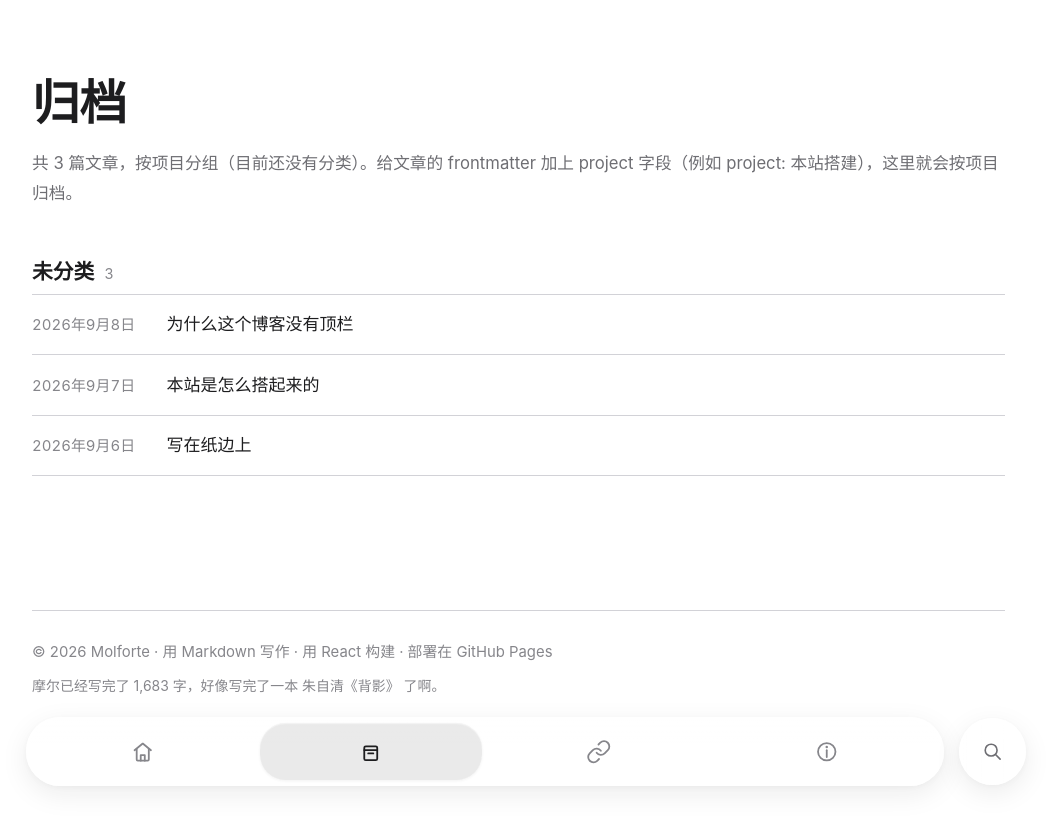
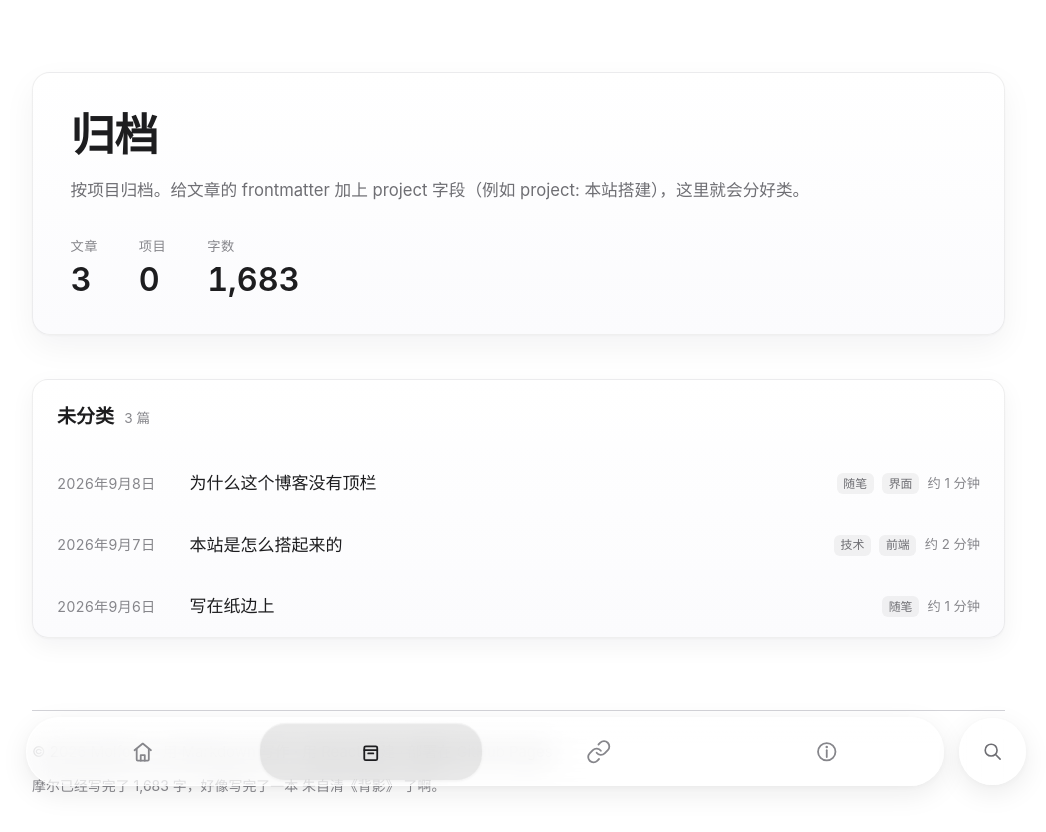
Before and after one commit to Molforte/Molforte.pages, a React (Vite) app: page /archive in a window 1280 px wide. Shown: the top 832 px of the page, without its empty margins (114-1160 px from the left). Before the commit the page ends 800 px from the top, so only its background shows below. Built offline with nearby package versions, Linux system fonts and the light colour scheme.

Commit message:
style: 归档卡内去除分隔灰线，改以行距+悬停区分

```diff
--- a/src/pages/Archive.jsx
+++ b/src/pages/Archive.jsx
@@ -1,6 +1,6 @@
 import { useEffect } from 'react'
 import { Link } from 'react-router-dom'
-import { posts, formatDate, groupByProject } from '../lib/content.js'
+import { posts, formatDate, groupByProject, readingMinutes } from '../lib/content.js'
 import { SITE } from '../site.js'
 
 export default function Archive() {
@@ -9,37 +9,71 @@ export default function Archive() {
   }, [])
 
   const groups = groupByProject()
-  const hasProjects = groups.some((g) => g.name !== '未分类')
+  const projectCount = groups.filter((g) => g.name !== '未分类').length
+  const totalChars = posts.reduce(
+    (sum, p) => sum + (p.content.match(/[\u4e00-\u9fff]/g) || []).length,
+    0,
+  )
 
   return (
     <div className="archive">
-      <h1 className="archive__title">归档</h1>
-      <p className="archive__note">
-        共 {posts.length} 篇文章，按项目分组{hasProjects ? '' : '（目前还没有分类）'}。
-        {!hasProjects &&
-          '给文章的 frontmatter 加上 project 字段（例如 project: 本站搭建），这里就会按项目归档。'}
-      </p>
+      {/* 巨大的卡片（页面感 hero） */}
+      <section className="archive-hero">
+        <h1 className="archive-hero__title">归档</h1>
+        <p className="archive-hero__desc">
+          {projectCount > 0
+            ? '按项目归档，项目内按时间倒序。'
+            : '按项目归档。给文章的 frontmatter 加上 project 字段（例如 project: 本站搭建），这里就会分好类。'}
+        </p>
+        <dl className="archive-hero__stats">
+          <div className="archive-stat">
+            <dt>文章</dt>
+            <dd>{posts.length}</dd>
+          </div>
+          <div className="archive-stat">
+            <dt>项目</dt>
+            <dd>{projectCount}</dd>
+          </div>
+          <div className="archive-stat">
+            <dt>字数</dt>
+            <dd>{totalChars.toLocaleString('zh-CN')}</dd>
+          </div>
+        </dl>
+      </section>
 
-      {posts.length === 0 && (
-        <p className="archive-empty">还没有文章。</p>
-      )}
+      {posts.length === 0 && <p className="archive-empty">还没有文章。</p>}
 
+      {/* 每个项目一张大卡片，标题与条目都包在里面 */}
       {groups.map((group) => (
-        <section className="project-group" key={group.name}>
-          <h2 className="project-group__name">
-            {group.name}
-            <span className="project-group__count">{group.items.length}</span>
-          </h2>
-          <ul className="archive-list">
+        <section className="archive-group-card" key={group.name}>
+          <header className="archive-group-card__head">
+            <h2 className="archive-group-card__name">{group.name}</h2>
+            <span className="archive-group-card__count">
+              {group.items.length} 篇
+            </span>
+          </header>
+          <ol className="archive-rows">
             {group.items.map((post) => (
-              <li className="archive-item" key={post.slug}>
-                <time dateTime={post.date}>
-                  {post.date ? formatDate(post.date) : ''}
-                </time>
-                <Link to={`/post/${post.slug}`}>{post.title}</Link>
+              <li className="archive-row" key={post.slug}>
+                <Link className="archive-row__link" to={`/post/${post.slug}`}>
+                  <time className="archive-row__date" dateTime={post.date}>
+                    {formatDate(post.date)}
+                  </time>
+                  <span className="archive-row__title">{post.title}</span>
+                  <span className="archive-row__meta">
+                    {post.tags.slice(0, 2).map((tag) => (
+                      <span className="archive-row__tag" key={tag}>
+                        {tag}
+                      </span>
+                    ))}
+                    <span className="archive-row__read">
+                      约 {readingMinutes(post.content)} 分钟
+                    </span>
+                  </span>
+                </Link>
               </li>
             ))}
-          </ul>
+          </ol>
         </section>
       ))}
     </div>
--- a/src/styles/global.css
+++ b/src/styles/global.css
@@ -903,80 +903,169 @@ a {
 }
 
 /* ============================================================
-   归档页（按项目分组）
+   归档页：顶部大卡片（hero） + 按项目分组的精致卡片列表
    ============================================================ */
 .archive {
   padding-top: clamp(2.4rem, 9vh, 5rem);
 }
 
-.archive__title {
+/* —— 巨大的卡片（页面感 hero） —— */
+.archive-hero {
+  background: linear-gradient(180deg, #ffffff 0%, #fbfbfd 100%);
+  border: 1px solid rgba(29, 29, 31, 0.07);
+  border-radius: 18px;
+  padding: 2rem 2.2rem 2.1rem;
+  margin-bottom: 2.6rem;
+  box-shadow:
+    0 1px 2px rgba(29, 29, 31, 0.03),
+    0 12px 32px rgba(29, 29, 31, 0.05),
+    inset 0 1px 0 rgba(255, 255, 255, 0.9);
+}
+
+.archive-hero__title {
   margin: 0;
-  font-size: clamp(1.9rem, 5vw, 2.8rem);
+  font-size: clamp(1.9rem, 5vw, 2.6rem);
   font-weight: 600;
   line-height: 1.3;
   letter-spacing: -0.01em;
 }
 
-.archive__note {
-  margin: 0.9rem 0 2.6rem;
+.archive-hero__desc {
+  margin: 0.7rem 0 0;
   color: var(--text-2);
   font-size: 0.98rem;
 }
 
-.project-group + .project-group {
-  margin-top: 3rem;
+.archive-hero__stats {
+  display: flex;
+  flex-wrap: wrap;
+  gap: 2.4rem;
+  margin: 1.7rem 0 0;
 }
 
-.project-group__name {
-  margin: 0 0 0.2rem;
-  font-size: 1.22rem;
+.archive-stat {
+  display: flex;
+  flex-direction: column;
+  gap: 0.2rem;
+}
+
+.archive-stat dt {
+  font-size: 0.78rem;
+  color: var(--text-3);
+  letter-spacing: 0.04em;
+}
+
+.archive-stat dd {
+  margin: 0;
+  font-size: 1.9rem;
+  font-weight: 600;
+  line-height: 1.1;
+  font-variant-numeric: tabular-nums;
+}
+
+/* —— 每个项目一张大卡片（含标题与条目） —— */
+.archive-group-card {
+  background: linear-gradient(180deg, #ffffff 0%, #fbfbfd 100%);
+  border: 1px solid rgba(29, 29, 31, 0.07);
+  border-radius: 16px;
+  overflow: hidden;
+  box-shadow:
+    0 1px 2px rgba(29, 29, 31, 0.03),
+    0 8px 24px rgba(29, 29, 31, 0.05),
+    inset 0 1px 0 rgba(255, 255, 255, 0.9);
+}
+
+.archive-group-card + .archive-group-card {
+  margin-top: 2rem;
+}
+
+.archive-group-card__head {
+  display: flex;
+  align-items: baseline;
+  gap: 0.6rem;
+  padding: 1.2rem 1.4rem 1.1rem;
+}
+
+.archive-group-card__name {
+  margin: 0;
+  font-size: 1.12rem;
   font-weight: 600;
 }
 
-.project-group__count {
-  font-size: 0.85rem;
+.archive-group-card__count {
+  font-size: 0.8rem;
   color: var(--text-3);
   font-weight: 400;
-  margin-left: 0.7em;
 }
 
-.archive-list {
+/* —— 卡内条目行（无分隔线，靠行距与悬停区分） —— */
+.archive-rows {
   margin: 0;
   padding: 0;
   list-style: none;
-  border-top: 1px solid var(--hairline);
 }
 
-.archive-item {
+.archive-row__link {
   display: flex;
-  align-items: baseline;
-  gap: 1.4rem;
-  padding: 0.85rem 0;
-  border-bottom: 1px solid var(--hairline);
+  align-items: center;
+  gap: 1.3rem;
+  padding: 1.05rem 1.4rem;
+  color: var(--text);
+  text-decoration: none;
+  border-radius: 12px;
+  transition: background 0.15s ease;
 }
 
-.archive-item time {
+.archive-row__link:hover {
+  background: rgba(29, 29, 31, 0.035);
+}
+
+.archive-row__date {
   flex: none;
   width: 6.5rem;
   color: var(--text-3);
-  font-size: 0.88rem;
+  font-size: 0.84rem;
   font-variant-numeric: tabular-nums;
 }
 
-.archive-item a {
-  color: var(--text);
-  text-decoration: none;
+.archive-row__title {
+  flex: 1;
+  min-width: 0;
   font-weight: 500;
-  transition: color 0.15s ease;
+  font-size: 1rem;
+  line-height: 1.5;
+  transition: color 0.16s ease;
 }
 
-.archive-item a:hover {
+.archive-row__link:hover .archive-row__title {
   color: var(--link);
 }
 
+.archive-row__meta {
+  flex: none;
+  display: flex;
+  align-items: center;
+  gap: 0.5rem;
+  color: var(--text-3);
+  font-size: 0.78rem;
+}
+
+.archive-row__tag {
+  background: rgba(29, 29, 31, 0.05);
+  color: var(--text-2);
+  border-radius: 6px;
+  padding: 0.14em 0.55em;
+  font-size: 0.7rem;
+  line-height: 1.5;
+}
+
+.archive-row__link:focus-visible {
+  outline: 2px solid var(--link);
+  outline-offset: -2px;
+}
+
 .archive-empty {
-  padding: 2.6rem 0;
-  border-top: 1px solid var(--hairline);
+  padding: 2.4rem 0;
   color: var(--text-2);
 }
 
@@ -1110,12 +1199,21 @@ a {
     padding-top: 2.6rem;
   }
 
-  .archive-item {
-    gap: 0.9rem;
+  .archive-row__link {
+    flex-wrap: wrap;
+    gap: 0.5rem 0.9rem;
   }
 
-  .archive-item time {
+  .archive-row__date {
     width: auto;
+  }
+
+  .archive-row__title {
+    flex: 1 1 70%;
+  }
+
+  .archive-row__meta {
+    flex-basis: 100%;
   }
 
   .post__pager {
```
